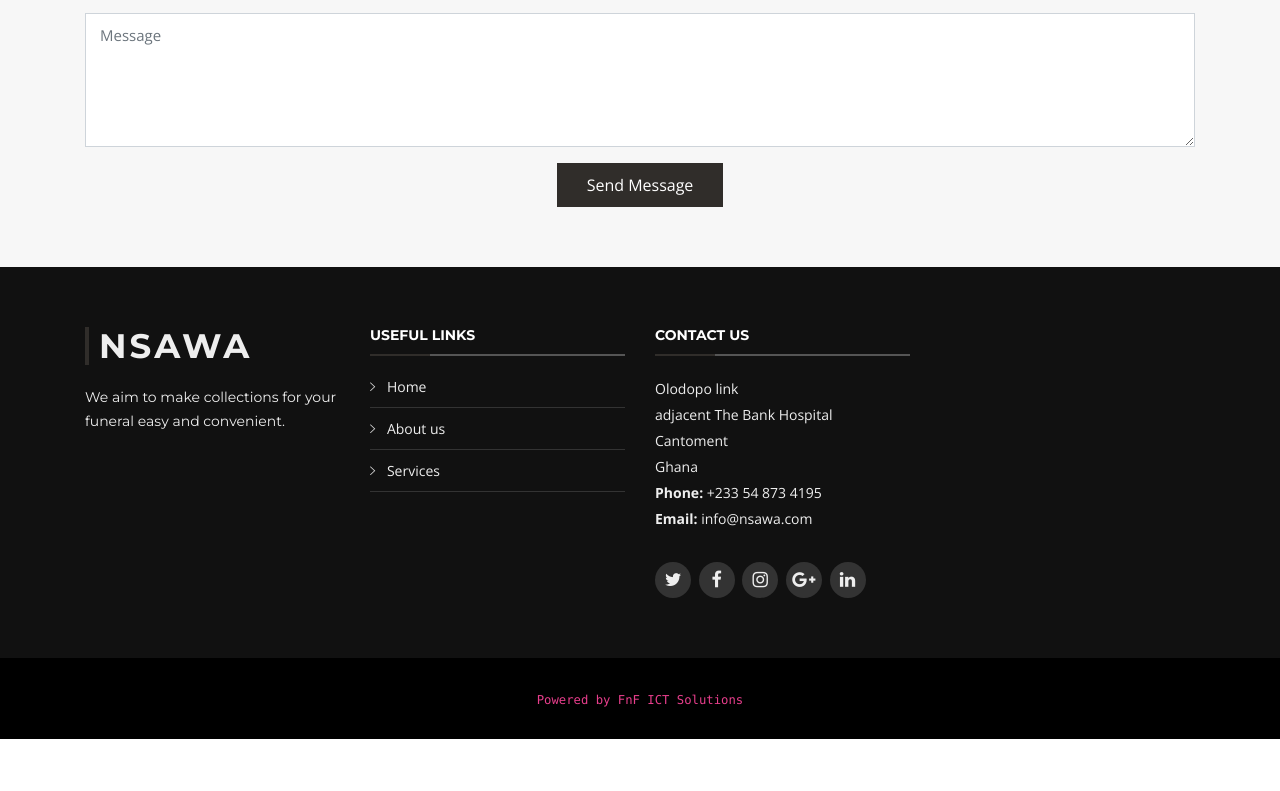
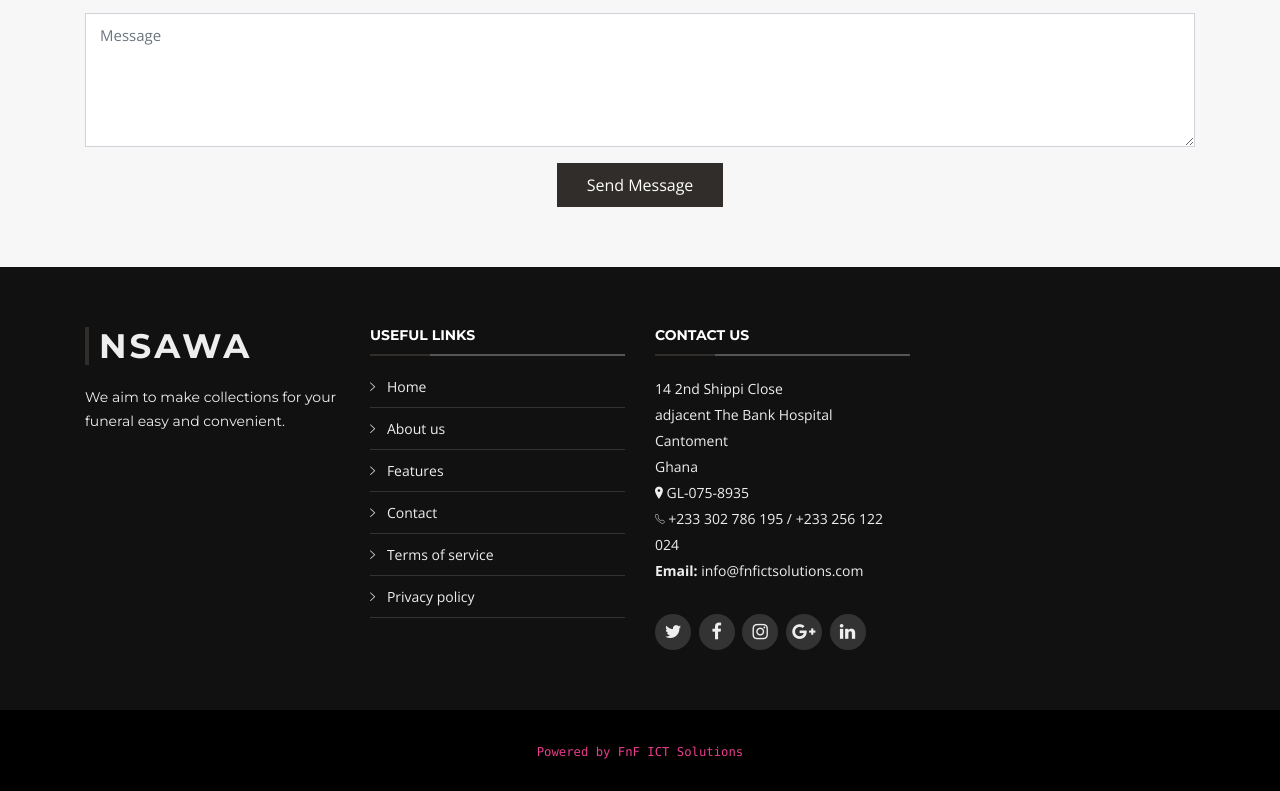
Before and after one commit to niiabe/NSAWA, a plain HTML site: page index.html in a window 1280 px wide. Shown: the part 3307-4098 px from the top of the page. Before the commit the page ends 4046 px from the top, so only its background shows below. Drawn offline with nearby package versions, Linux system fonts and the light colour scheme; files whose address does not match are found by name.

Commit message:
Fixed some links

```diff
--- a/index.html
+++ b/index.html
@@ -817,23 +817,26 @@
             <ul>
               <li><i class="ion-ios-arrow-right"></i> <a href="#">Home</a></li>
               <li><i class="ion-ios-arrow-right"></i> <a href="#">About us</a></li>
-              <li><i class="ion-ios-arrow-right"></i> <a href="#">Services</a></li>
-             <!-- <li><i class="ion-ios-arrow-right"></i> <a href="#">Terms of service</a></li>
-              <li><i class="ion-ios-arrow-right"></i> <a href="#">Privacy policy</a></li>-->
+              <li><i class="ion-ios-arrow-right"></i> <a href="#">Features</a></li>
+              <li><i class="ion-ios-arrow-right"></i> <a href="#contact">Contact</a></li>
+              <li><i class="ion-ios-arrow-right"></i> <a href="#">Terms of service</a></li>
+              <li><i class="ion-ios-arrow-right"></i> <a href="#">Privacy policy</a></li>
             </ul>
           </div>
 
           <div class="col-lg-3 col-md-6 footer-contact">
             <h4>Contact Us</h4>
             <p>
-              Olodopo link <br>
+              14 2nd Shippi Close<br>
                adjacent The Bank Hospital<br>
                Cantoment<br>
                Ghana<br>
-              <strong>Phone:</strong> +233 54 873 4195<br>
+               <span class="ion ion-ios-location"></span> GL-075-8935
+               <br>
+              <strong><span class="ion ion-ios-telephone-outline"></span></strong> +233 302 786 195 / +233 256 122 024<br>
               <!-- <strong>Phone:</strong> +86 178 1572 9812<br>
               <strong>Phone:</strong> +233 55 615 7664<br> -->
-              <strong>Email:</strong> info@nsawa.com<br>
+              <strong>Email:</strong> info@fnfictsolutions.com<br>
             </p>
 
             <div class="social-links">
```
Also changed, not shown: images/about-bg.jpg, images/call-to-action-bg.jpg.
